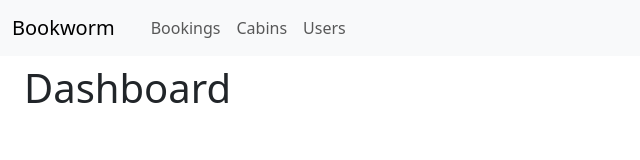
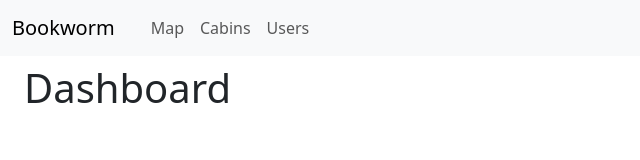
Before and after one commit to tonasyonas/sc2006-website, a React (Vite) app in the folder bookworm/: page /dashboard in a window 1280 px wide. Shown: the top 160 px of the page, without its empty margins (0-640 px from the left). Built offline with nearby package versions, Linux system fonts and the light colour scheme.

Commit message:
change bookings to map
change bookings to map

```diff
--- a/bookworm/src/App.jsx
+++ b/bookworm/src/App.jsx
@@ -1,7 +1,7 @@
 import { BrowserRouter, Navigate, Route, Routes } from "react-router-dom";
 
 import Dashboard from "./pages/Dashboard";
-import Bookings from "./pages/Bookings";
+import MapView from "./pages/MapView";
 import Cabins from "./pages/Cabins";
 import Users from "./pages/Users";
 import Settings from "./pages/Settings";
@@ -20,7 +20,7 @@ function App() {
           <Route element={<AppLayout />}>
             <Route index element={<Navigate replace to="dashboard" />} />
             <Route path="dashboard" element={<Dashboard />} />
-            <Route path="bookings" element={<Bookings />} />
+            <Route path="MapView" element={<MapView />} />
             <Route path="cabins" element={<Cabins />} />
             <Route path="users" element={<Users />} />
             <Route path="settings" element={<Settings />} />
--- a/bookworm/src/pages/Bookings.jsx
+++ /dev/null
@@ -1,5 +0,0 @@
-function Bookings() {
-  return <h1>All bookings</h1>;
-}
-
-export default Bookings;
--- /dev/null
+++ b/bookworm/src/pages/MapView.jsx
@@ -0,0 +1,5 @@
+function MapView() {
+  return <h1>Map</h1>;
+}
+
+export default MapView;
--- a/bookworm/src/ui/StyledNavbar.jsx
+++ b/bookworm/src/ui/StyledNavbar.jsx
@@ -12,8 +12,8 @@ function StyledNavbar() {
         </Navbar.Brand>
         <Container>
           <Nav className="me-auto">
-            <Nav.Link as={Link} to="/bookings">
-              Bookings
+            <Nav.Link as={Link} to="/MapView">
+              Map
             </Nav.Link>
             <Nav.Link as={Link} to="/cabins">
               Cabins
```
